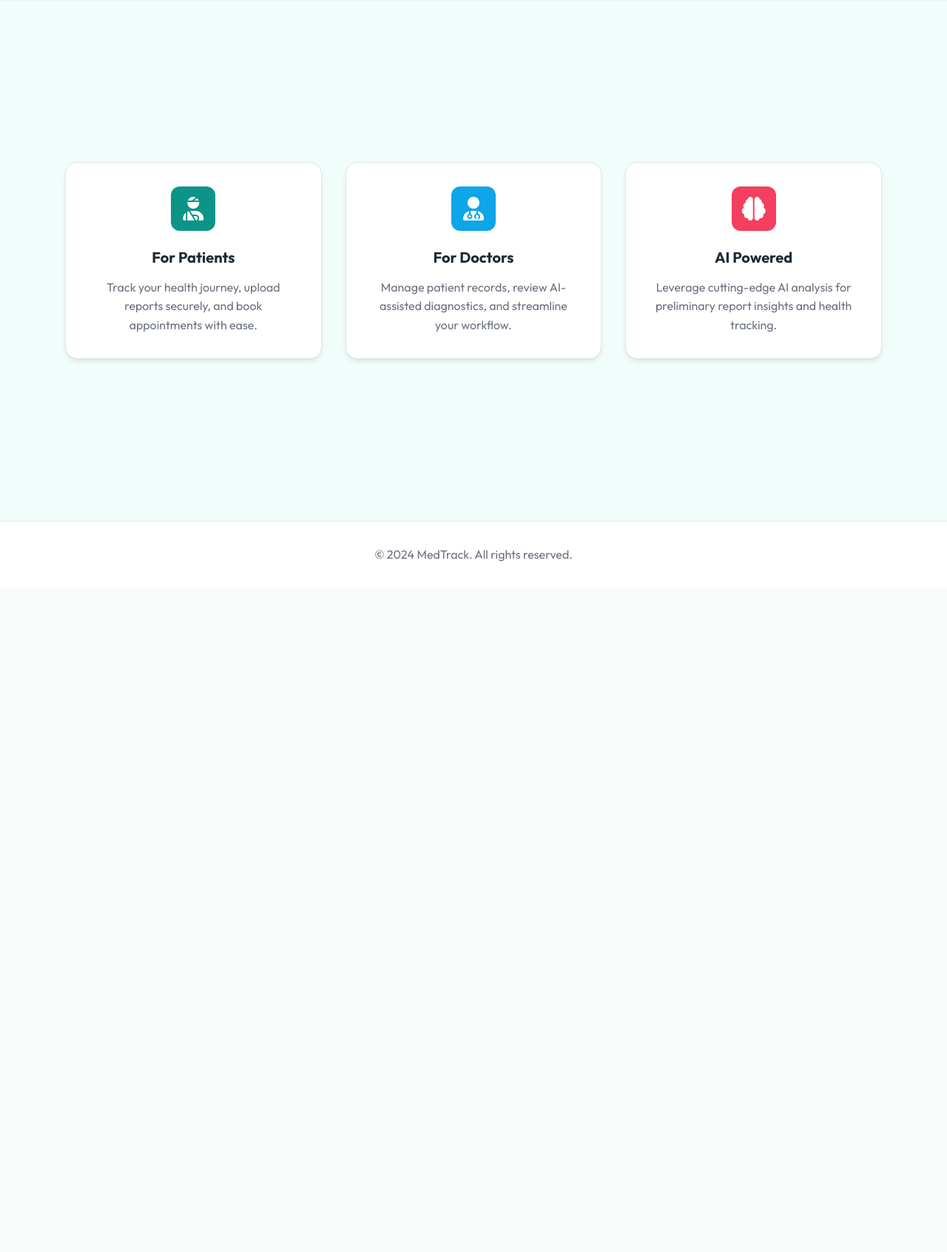
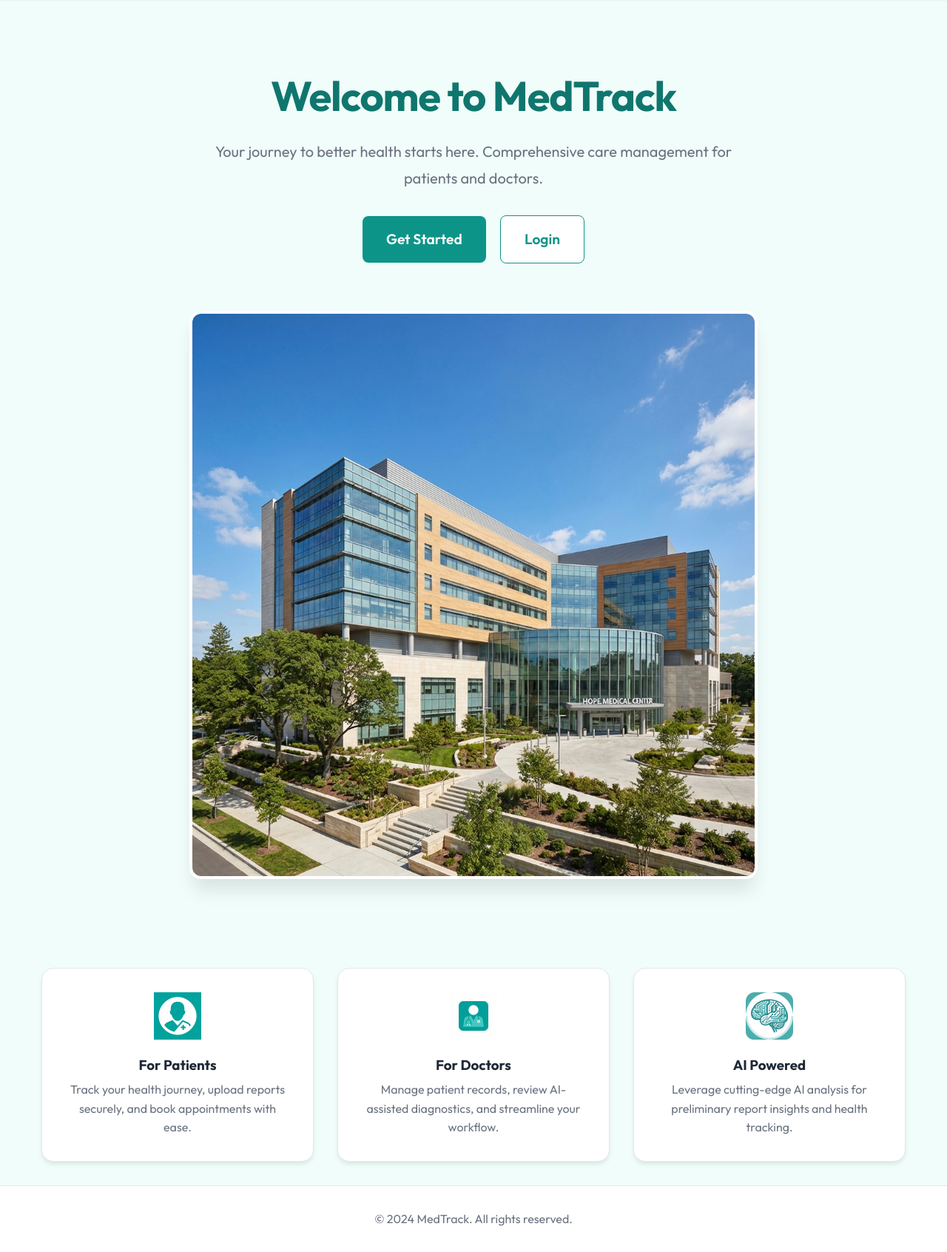
Before and after one commit to Ruthrarohith/MedTrack, a Flask app: page / in a window 1280 px wide. Shown: the part 71-1763 px from the top of the page at 74% size. Before the commit the page ends 830 px from the top, so only its background shows below. Run offline with Flask 3, Linux system fonts and the light colour scheme.

Commit message:
Update Home page to MedTrack1 style, add AI Dashboard logic and templates, remove guest access

```diff
--- a/app.py
+++ b/app.py
@@ -609,6 +609,13 @@ def doctor_dashboard():
                            },
                            next_patient=next_patient_details)
 
+@app.route('/ai/dashboard')
+def ai_dashboard():
+    if 'user_id' not in session:
+        flash('Please login to access AI features', 'warning')
+        return redirect(url_for('login'))
+    return render_template('ai/dashboard.html')
+
 @app.route('/doctor/my_appointments')
 @login_required
 @role_required('doctor')
--- a/templates/home.html
+++ b/templates/home.html
@@ -1,62 +1,66 @@
-{% extends "base.html" %}
+{% extends 'base.html' %}
+
+{% block title %}Home{% endblock %}
 
 {% block content %}
-<div style="min-height: 80vh; display: flex; align-items: center; justify-content: center; padding: 2rem;">
+<section class="hero">
+    <h1>Welcome to MedTrack</h1>
+    <p>Your journey to better health starts here. Comprehensive care management for patients and doctors.</p>
 
-    <div
-        style="display: grid; grid-template-columns: repeat(auto-fit, minmax(300px, 1fr)); gap: 2rem; max-width: 1200px; width: 100%;">
+    <!-- Only show login buttons if NOT logged in -->
+    {% if not session.get('user_id') %}
+    <div style="margin-top: 2rem;">
+        <a href="{{ url_for('signup') }}" class="btn-primary" style="padding: 1rem 2rem; font-size: 1.2rem;">Get
+            Started</a>
+        <a href="{{ url_for('login') }}" class="btn-primary"
+            style="background: white; color: var(--primary-color) !important; border: 1px solid var(--primary-color); margin-left: 1rem; padding: 1rem 2rem; font-size: 1.2rem;">Login</a>
+    </div>
+    {% endif %}
 
-        <!-- Card 1: For Patients -->
-        <a href="{{ url_for('login') }}" style="text-decoration: none; color: inherit;">
-            <div class="card" style="text-align: center; height: 100%; cursor: pointer;"
-                onmouseover="this.style.boxShadow='var(--shadow-lg)'; this.style.transform='translateY(-5px)'"
-                onmouseout="this.style.boxShadow='var(--shadow-md)'; this.style.transform='translateY(0)'">
-                <div
-                    style="width: 60px; height: 60px; background: var(--primary-color); border-radius: 12px; display: flex; align-items: center; justify-content: center; margin: 0 auto 1.5rem auto;">
-                    <i class="fas fa-user-injured" style="color: white; font-size: 2rem;"></i>
+    <div style="margin-top: 4rem;">
+        <img src="{{ url_for('static', filename='images/hospital_hero.png') }}" alt="MedTrack Hospital"
+            class="img-responsive" style="box-shadow: var(--shadow-xl); border: 4px solid white;">
     </div>
-                <h3 style="color: var(--text-color); font-size: 1.25rem; font-weight: 700; margin-bottom: 1rem;">For
-                    Patients</h3>
-                <p style="color: var(--text-light); font-size: 1rem; line-height: 1.6;">
-                    Track your health journey, upload reports securely, and book appointments with ease.
-                </p>
+</section>
+
+<div class="card-grid">
+    <!-- Patient Tile -->
+    <a href="{{ url_for('patient_dashboard') if session.get('user_role') == 'patient' else url_for('login') }}"
+        style="text-decoration: none; color: inherit; display: block;">
+        <div class="card" style="text-align: center; height: 100%; transition: transform 0.3s ease; cursor: pointer;"
+            onmouseover="this.style.transform='translateY(-5px)'" onmouseout="this.style.transform='translateY(0)'">
+            <img src="{{ url_for('static', filename='images/icon_patient.png') }}" alt="Patient Icon"
+                style="width: 64px; height: 64px; margin-bottom: 1rem;">
+            <h3>For Patients</h3>
+            <p style="color: var(--text-light);">Track your health journey, upload reports securely, and book
+                appointments with ease.</p>
         </div>
     </a>
 
-        <!-- Card 2: For Doctors -->
-        <a href="{{ url_for('login') }}" style="text-decoration: none; color: inherit;">
-            <div class="card" style="text-align: center; height: 100%; cursor: pointer;"
-                onmouseover="this.style.boxShadow='var(--shadow-lg)'; this.style.transform='translateY(-5px)'"
-                onmouseout="this.style.boxShadow='var(--shadow-md)'; this.style.transform='translateY(0)'">
-                <div
-                    style="width: 60px; height: 60px; background: var(--secondary-color); border-radius: 12px; display: flex; align-items: center; justify-content: center; margin: 0 auto 1.5rem auto;">
-                    <i class="fas fa-user-md" style="color: white; font-size: 2rem;"></i>
-                </div>
-                <h3 style="color: var(--text-color); font-size: 1.25rem; font-weight: 700; margin-bottom: 1rem;">For
-                    Doctors</h3>
-                <p style="color: var(--text-light); font-size: 1rem; line-height: 1.6;">
-                    Manage patient records, review AI-assisted diagnostics, and streamline your workflow.
-                </p>
+    <!-- Doctor Tile -->
+    <a href="{{ url_for('doctor_dashboard') if session.get('user_role') == 'doctor' else url_for('login') }}"
+        style="text-decoration: none; color: inherit; display: block;">
+        <div class="card" style="text-align: center; height: 100%; transition: transform 0.3s ease; cursor: pointer;"
+            onmouseover="this.style.transform='translateY(-5px)'" onmouseout="this.style.transform='translateY(0)'">
+            <img src="{{ url_for('static', filename='images/icon_doctor.png') }}" alt="Doctor Icon"
+                style="width: 64px; height: 64px; margin-bottom: 1rem;">
+            <h3>For Doctors</h3>
+            <p style="color: var(--text-light);">Manage patient records, review AI-assisted diagnostics, and streamline
+                your workflow.</p>
         </div>
     </a>
 
-        <!-- Card 3: AI Powered -->
-        <a href="{{ url_for('about') }}" style="text-decoration: none; color: inherit;">
-            <div class="card" style="text-align: center; height: 100%; cursor: pointer;"
-                onmouseover="this.style.boxShadow='var(--shadow-lg)'; this.style.transform='translateY(-5px)'"
-                onmouseout="this.style.boxShadow='var(--shadow-md)'; this.style.transform='translateY(0)'">
-                <div
-                    style="width: 60px; height: 60px; background: var(--accent-color); border-radius: 12px; display: flex; align-items: center; justify-content: center; margin: 0 auto 1.5rem auto;">
-                    <i class="fas fa-brain" style="color: white; font-size: 2rem;"></i>
-                </div>
-                <h3 style="color: var(--text-color); font-size: 1.25rem; font-weight: 700; margin-bottom: 1rem;">AI
-                    Powered</h3>
-                <p style="color: var(--text-light); font-size: 1rem; line-height: 1.6;">
-                    Leverage cutting-edge AI analysis for preliminary report insights and health tracking.
-                </p>
+    <!-- AI Tile -->
+    <a href="{{ url_for('ai_dashboard') if session.get('user_id') else url_for('login') }}"
+        style="text-decoration: none; color: inherit; display: block;">
+        <div class="card" style="text-align: center; height: 100%; transition: transform 0.3s ease; cursor: pointer;"
+            onmouseover="this.style.transform='translateY(-5px)'" onmouseout="this.style.transform='translateY(0)'">
+            <img src="{{ url_for('static', filename='images/icon_ai.png') }}" alt="AI Icon"
+                style="width: 64px; height: 64px; margin-bottom: 1rem;">
+            <h3>AI Powered</h3>
+            <p style="color: var(--text-light);">Leverage cutting-edge AI analysis for preliminary report insights and
+                health tracking.</p>
         </div>
     </a>
-
-    </div>
 </div>
 {% endblock %}
```
Also changed, not shown: templates/ai/dashboard.html (added, +149 -0 lines), static/images/doctor_team.png (added), static/images/hospital_hero.png (added), static/images/icon_ai.png (added), static/images/icon_doctor.png (added), static/images/icon_patient.png (added), static/images/modern_hospital.png (added). Lines whose indentation alone changed are shown as unchanged.
